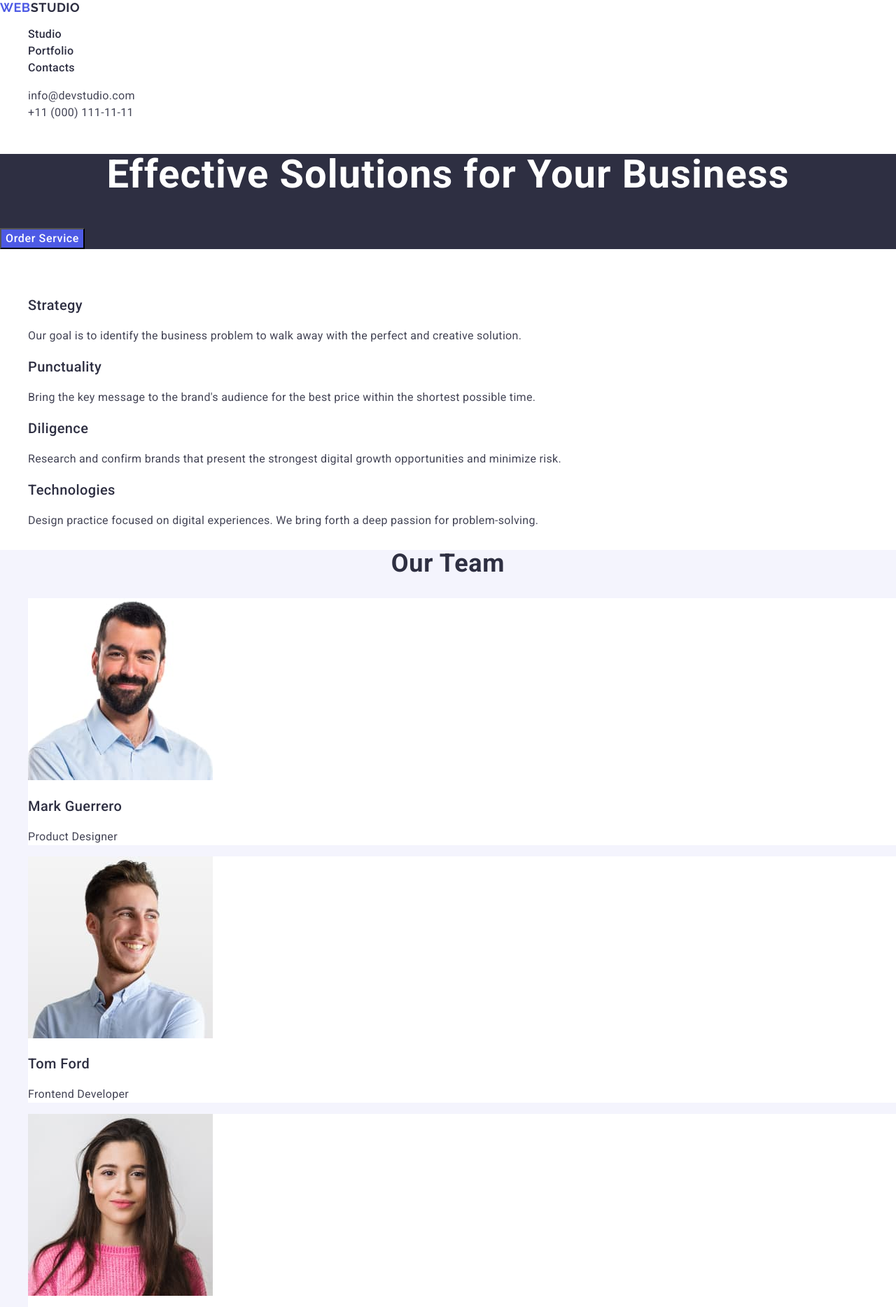
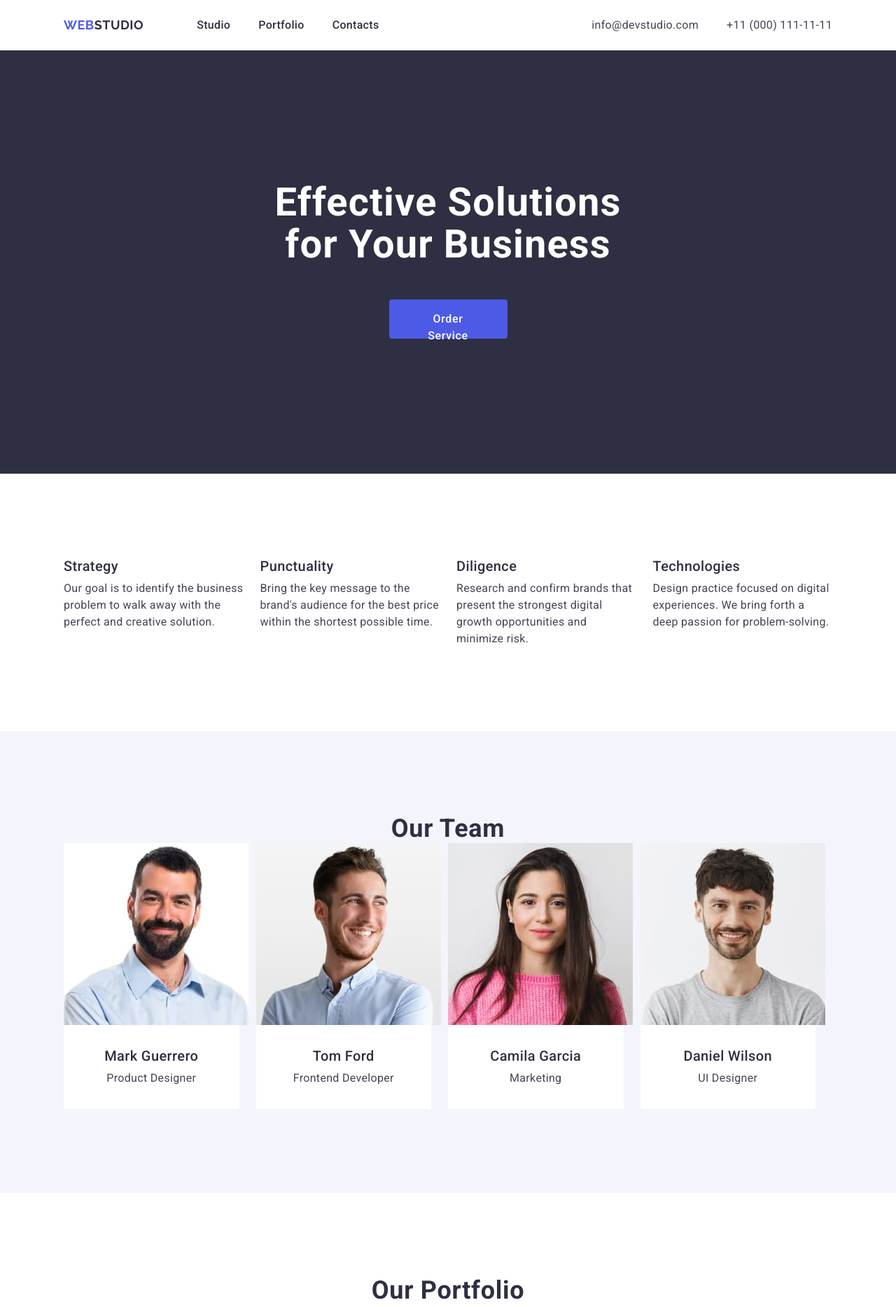
Before and after one commit to MeldiUA/goit-markup-hw-03, a website: page index.html in a window 1280 px wide. Shown: the top 1868 px of the page at 70% size. Drawn offline with nearby package versions, Linux system fonts and the light colour scheme.

Commit message:
hw3 try1

```diff
--- a/css/styles.css
+++ b/css/styles.css
@@ -8,8 +8,25 @@ body {
 }
 
 ul,
-li {
+ol {
   list-style-type: none;
+  margin-top: 0;
+  margin-bottom: 0;
+  padding-left: 0;
+}
+
+img {
+  display: block;
+}
+
+h1,
+h2,
+h3,
+h4,
+h5,
+h6,
+p {
+  margin: 0;
 }
 
 a {
@@ -20,8 +37,45 @@ address {
   font-style: normal;
 }
 
-/* Header */
+.visually-hidden {
+  position: absolute;
+  width: 1px;
+  height: 1px;
+  margin: -1px;
+  border: 0;
+  padding: 0;
+  white-space: nowrap;
+  clip-path: inset(100%);
+  clip: rect(0 0 0 0);
+  overflow: hidden;
+}
+
+.container {
+  width: 1128px;
+  margin-left: auto;
+  margin-right: auto;
+  padding-left: 15px;
+  padding-right: 15px;
+}
+
+/*<=========== Header ======================>*/
+
+.page-header-container {
+  display: flex;
+  justify-content: space-between;
+  padding-top: 24px;
+  padding-bottom: 24px;
+}
+
+.page-navigation {
+  display: flex;
+  align-items: center;
+  justify-content: space-between;
+}
+
 .logo {
+  display: flex;
+  align-items: center;
   color: #4d5ae5;
   font-family: Raleway, sans-serif;
   font-size: 18px;
@@ -29,10 +83,17 @@ address {
   line-height: 1.17; /* 116.667% */
   letter-spacing: 0.03em;
   text-transform: uppercase;
+  margin-right: 76px;
 }
 
 .text-studio-logo {
   color: #2e2f42;
+}
+
+.navigation-list {
+  display: flex;
+  align-items: center;
+  column-gap: 40px;
 }
 
 .navigation-item:hover,
@@ -41,11 +102,19 @@ address {
 }
 
 .navigation-item {
+  display: flex;
+  align-items: center;
   color: #2e2f42;
   font-size: 16px;
   font-weight: 500;
   line-height: 1.5; /* 150% */
   letter-spacing: 0.02em;
+}
+
+.adress-list {
+  display: flex;
+  align-items: center;
+  column-gap: 40px;
 }
 
 .adress-item:hover,
@@ -54,6 +123,8 @@ address {
 }
 
 .adress-item {
+  display: flex;
+  align-items: center;
   color: #434455;
   font-size: 16px;
   font-weight: 400;
@@ -61,11 +132,17 @@ address {
   letter-spacing: 0.02em;
 }
 
-/* Main section */
+/*<===================== Main section ===============>*/
 
 .main-section {
   background: #2e2f42;
   flex-shrink: 0;
+}
+
+.main-section-container {
+  text-align: center;
+  padding-bottom: 188px;
+  padding-top: 188px;
 }
 
 .title-main {
@@ -75,6 +152,10 @@ address {
   font-weight: 700;
   line-height: 1.07;
   letter-spacing: 0.02em;
+  margin-bottom: 48px;
+  width: 496px;
+  margin-left: auto;
+  margin-right: auto;
 }
 
 .btn-order-service {
@@ -87,6 +168,11 @@ address {
   line-height: 1.5; /* 150% */
   letter-spacing: 0.04em;
   color: #ffffff;
+  width: 169px;
+  height: 56px;
+  border: none;
+  padding: 16px 32px;
+  border-radius: 4px;
 }
 
 .btn-order-service:hover,
@@ -94,11 +180,7 @@ address {
   background-color: #404bbf;
 }
 
-/* Section Chracteristics */
-
-.title-chracteristics-section {
-  color: transparent;
-}
+/*<============= Section Chracteristics ===========>*/
 
 .title-chracteristics {
   color: #2e2f42;
@@ -106,6 +188,18 @@ address {
   font-weight: 500;
   line-height: 1.2;
   letter-spacing: 0.02em;
+  margin-bottom: 8px;
+}
+
+.chracteristics-list-container {
+  display: flex;
+  padding-top: 120px;
+  padding-bottom: 120px;
+  column-gap: 24px;
+}
+
+.chracteristics-list-item {
+  width: calc((100% - 72px) / 4);
 }
 
 .description-characteristic {
@@ -123,6 +217,11 @@ address {
   background-color: #f4f4fd;
 }
 
+.our-team-container {
+  padding-top: 120px;
+  padding-bottom: 120px;
+}
+
 .title-our-team {
   color: #2e2f42;
   text-align: center;
@@ -133,8 +232,20 @@ address {
   text-transform: capitalize;
 }
 
+.our-team-list {
+  display: flex;
+  column-gap: 24px;
+}
+
 .item-our-team-list {
   background-color: #ffffff;
+  width: calc((100% - 96px) / 4);
+}
+
+.description-photo-member {
+  text-align: center;
+  margin-top: 32px;
+  margin-bottom: 32px;
 }
 
 .name-member-team {
@@ -143,6 +254,7 @@ address {
   font-weight: 500;
   line-height: 1.2;
   letter-spacing: 0.02em;
+  margin-bottom: 8px;
 }
 
 .position-member {
@@ -153,34 +265,63 @@ address {
   letter-spacing: 0.02em;
 }
 
-/* Our portfolio section */
+/*<=============== Our portfolio section ===========>*/
+
+.our-portfolio-container {
+  padding-top: 120px;
+  padding-bottom: 120px;
+  flex-wrap: wrap;
+}
+
 .title-our-portfolio {
+  text-align: center;
   color: #2e2f42;
   font-size: 36px;
   font-weight: 700;
   line-height: 1.11;
   letter-spacing: 0.02em;
   text-transform: capitalize;
+  margin-bottom: 72px;
+}
+
+.list-our-portfolio {
+  display: flex;
+  flex-wrap: wrap;
+  column-gap: 24px;
+}
+
+.our-portfolio-item {
+  width: calc((100% - 72px) / 3);
+}
+
+.description-photo-portfolio {
+  text-align: left;
+  margin-top: 32px;
+  margin-bottom: 32px;
 }
 
 .title-item-portfolio {
   color: #2e2f42;
-  text-align: center;
   font-size: 20px;
   font-weight: 500;
   line-height: 1.2;
   letter-spacing: 0.02em;
+  margin-bottom: 8px;
 }
 
 .description-item-portdolio {
-  text-align: center;
   font-size: 16px;
   font-weight: 400;
   line-height: 1.5;
   letter-spacing: 0.02em;
 }
 
-/* Footer */
+/*<============== Footer ===================>*/
+
+.footer-container {
+  padding-top: 100px;
+  padding-bottom: 100px;
+}
 
 .logo-footer {
   color: #4d5ae5;
@@ -206,4 +347,6 @@ address {
   font-weight: 400;
   line-height: 1.5;
   letter-spacing: 0.02em;
+  width: 264px;
+  margin-top: 18px;
 }
--- a/index.html
+++ b/index.html
@@ -13,8 +13,9 @@
     <link rel="stylesheet" href="./css/styles.css" />
   </head>
   <body>
-    <header>
-      <nav>
+    <header class="page-header">
+      <div class="container page-header-container">
+        <nav class="page-navigation">
           <a href="./index.html" class="logo"
             >Web<span class="text-studio-logo">Studio</span></a
           >
@@ -30,8 +31,8 @@
             </li>
           </ul>
         </nav>
-      <address class="adress-list">
-        <ul>
+        <address>
+          <ul class="adress-list">
             <li>
               <a href="mailto:info@devstudio.com" class="adress-item"
                 >info@devstudio.com</a
@@ -44,40 +45,43 @@
             </li>
           </ul>
         </address>
+      </div>
     </header>
     <main>
       <!-- Main -->
       <section class="main-section">
+        <div class="container main-section-container">
           <h1 class="title-main">Effective Solutions for Your Business</h1>
           <button type="button" class="btn-order-service">Order Service</button>
+        </div>
       </section>
       <!-- Chracteristics -->
       <section>
-        <!-- must be hidden -->
-        <h2 class="title-chracteristics-section">Chracteristics</h2>
-        <ul class="chracteristics-list">
-          <li>
+        <h2 class="visually-hidden">Chracteristics</h2>
+        <div class="container">
+          <ul class="chracteristics-list chracteristics-list-container">
+            <li class="chracteristics-list-item">
               <h3 class="title-chracteristics">Strategy</h3>
               <p class="description-characteristic">
-              Our goal is to identify the business problem to walk away with the
-              perfect and creative solution.
+                Our goal is to identify the business problem to walk away with
+                the perfect and creative solution.
               </p>
             </li>
-          <li>
+            <li class="chracteristics-list-item">
               <h3 class="title-chracteristics">Punctuality</h3>
               <p class="description-characteristic">
                 Bring the key message to the brand's audience for the best price
                 within the shortest possible time.
               </p>
             </li>
-          <li>
+            <li class="chracteristics-list-item">
               <h3 class="title-chracteristics">Diligence</h3>
               <p class="description-characteristic">
                 Research and confirm brands that present the strongest digital
                 growth opportunities and minimize risk.
               </p>
             </li>
-          <li>
+            <li class="chracteristics-list-item">
               <h3 class="title-chracteristics">Technologies</h3>
               <p class="description-characteristic">
                 Design practice focused on digital experiences. We bring forth a
@@ -85,11 +89,13 @@
               </p>
             </li>
           </ul>
+        </div>
       </section>
       <!-- Our team  -->
       <section class="our-team-section">
+        <div class="container our-team-container">
           <h2 class="title-our-team">Our Team</h2>
-        <ul>
+          <ul class="our-team-list">
             <li class="item-our-team-list">
               <img
                 src="./images/our-team/img_mark.jpg"
@@ -97,8 +103,10 @@
                 width="264"
                 height="260"
               />
+              <div class="description-photo-member">
                 <h3 class="name-member-team">Mark Guerrero</h3>
                 <p class="position-member">Product Designer</p>
+              </div>
             </li>
             <li class="item-our-team-list">
               <img
@@ -107,8 +115,10 @@
                 width="264"
                 height="260"
               />
+              <div class="description-photo-member">
                 <h3 class="name-member-team">Tom Ford</h3>
                 <p class="position-member">Frontend Developer</p>
+              </div>
             </li>
             <li class="item-our-team-list">
               <img
@@ -117,8 +127,10 @@
                 width="264"
                 height="260"
               />
+              <div class="description-photo-member">
                 <h3 class="name-member-team">Camila Garcia</h3>
                 <p class="position-member">Marketing</p>
+              </div>
             </li>
             <li class="item-our-team-list">
               <img
@@ -127,86 +139,105 @@
                 width="264"
                 height="260"
               />
+              <div class="description-photo-member">
                 <h3 class="name-member-team">Daniel Wilson</h3>
                 <p class="position-member">UI Designer</p>
+              </div>
             </li>
           </ul>
+        </div>
       </section>
       <!-- Our Portfolio section -->
       <section>
+        <div class="container our-portfolio-container">
           <h2 class="title-our-portfolio">Our Portfolio</h2>
-        <ul>
-          <li>
+          <ul class="list-our-portfolio">
+            <li class="our-portfolio-item">
               <img
                 src="./images/our-portfolio/banking-app.jpg"
                 alt="Banking app"
                 width="360"
                 height="300"
               />
+              <div class="description-photo-portfolio">
                 <h3 class="title-item-portfolio">Banking App</h3>
                 <p class="description-item-portdolio">App</p>
+              </div>
             </li>
-          <li>
+            <li class="our-portfolio-item">
               <img
                 src="./images/our-portfolio/cashless-payment.jpg"
                 alt="Cashless Payment"
                 width="360"
                 height="300"
               />
+              <div class="description-photo-portfolio">
                 <h3 class="title-item-portfolio">Cashless Payment</h3>
                 <p class="description-item-portdolio">Marketing</p>
+              </div>
             </li>
-          <li>
+            <li class="our-portfolio-item">
               <img
                 src="./images/our-portfolio/meditation-app.jpg"
                 alt="Meditation App"
                 width="360"
                 height="300"
               />
+              <div class="description-photo-portfolio">
                 <h3 class="title-item-portfolio">Meditation App</h3>
                 <p class="description-item-portdolio">App</p>
+              </div>
             </li>
-          <li>
+            <li class="our-portfolio-item">
               <img
                 src="./images/our-portfolio/taxi-service.jpg"
                 alt="Taxi Service"
                 width="360"
                 height="300"
               />
+              <div class="description-photo-portfolio">
                 <h3 class="title-item-portfolio">Taxi Service</h3>
                 <p class="description-item-portdolio">Marketing</p>
+              </div>
             </li>
-          <li>
+            <li class="our-portfolio-item">
               <img
                 src="./images/our-portfolio/screen-illustrations.jpg"
                 alt="Screen Illustrations"
                 width="360"
                 height="300"
               />
+              <div class="description-photo-portfolio">
                 <h3 class="title-item-portfolio">Screen Illustrations</h3>
                 <p class="description-item-portdolio">Design</p>
+              </div>
             </li>
-          <li>
+            <li class="our-portfolio-item">
               <img
                 src="./images/our-portfolio/online-courses.jpg"
                 alt="Online Courses"
                 width="360"
                 height="300"
               />
+              <div class="description-photo-portfolio">
                 <h3 class="title-item-portfolio">Online Courses</h3>
                 <p class="description-item-portdolio">Marketing</p>
+              </div>
             </li>
           </ul>
+        </div>
       </section>
     </main>
     <footer class="footer-section">
+      <div class="container footer-container">
         <a href="./index.html" class="logo-footer"
           >Web<span class="text-studio-logo-footer">Studio</span></a
         >
         <p class="description-footer">
-        Increase the flow of customers and sales for your business with digital
-        marketing & growth solutions.
+          Increase the flow of customers and sales for your business with
+          digital marketing & growth solutions.
         </p>
+      </div>
     </footer>
   </body>
 </html>
```
Lines whose indentation alone changed are shown as unchanged.
